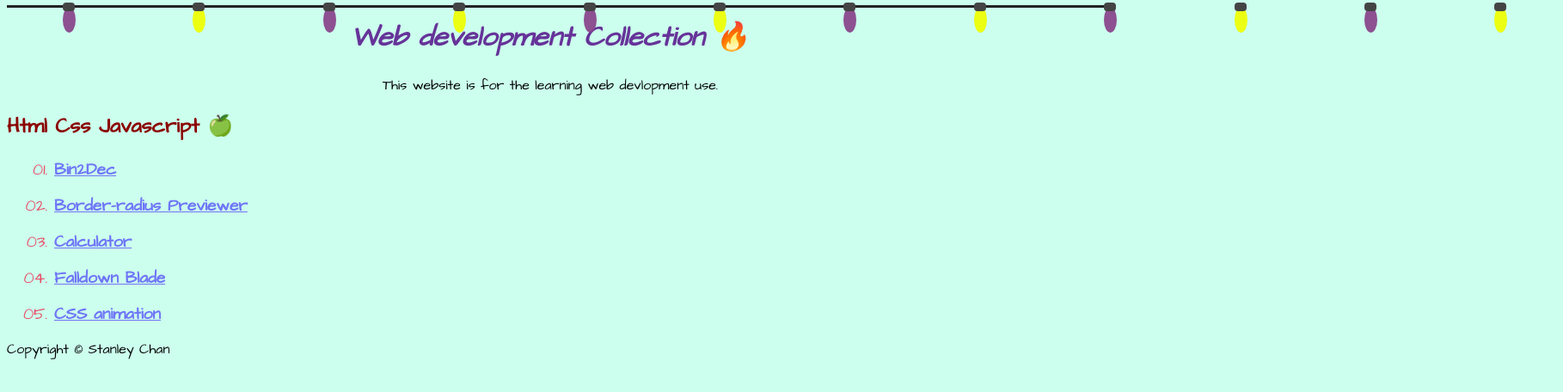
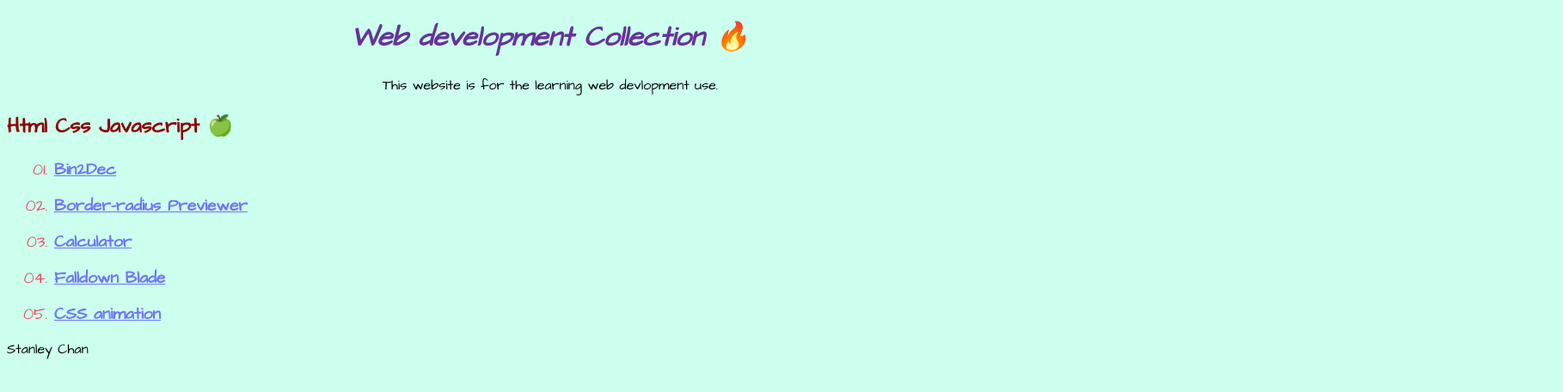
Before and after one commit to StanleyChan-1/Web-project, a plain HTML site: page index.html in a window 1280 px wide. Shown: the whole page at 86% size, 1818 px wide, since content can reach past the window. Drawn offline with Linux system fonts and the light colour scheme.

Commit message:
Add files via upload

```diff
--- a/index.html
+++ b/index.html
@@ -13,34 +13,20 @@
 <body>
     <h1>Web development Collection 🔥 </h1>
     <p class="intro">This website is for the learning web devlopment use.</p>
-    <ul class="decoration">
-        <li></li>
-        <li></li>
-        <li></li>
-        <li></li>
-        <li></li>
-        <li></li>
-        <li></li>
-        <li></li>
-        <li></li>
-        <li></li>
-        <li></li>
-        <li></li>
-    </ul>
+
     <h2>Html Css Javascript 🍏</h2>
     <ul class="firstList">
-        <li><strong><a href="/Bin2Dec/index.html">Bin2Dec</a></strong></li>
-        <li><strong><a href="/Border-radius Previewer/index.html">Border-radius Previewer</a></strong></li>
-        <li><strong><a href="/calculator/index.html">Calculator</a></strong></li>
-        <li><strong><a href="/Falldown Blade/index.html">Falldown Blade</a></strong></li>
-        <li><strong><a href="/CSS animation/">CSS animation</a></strong></li>
+        <li><strong><a href="Bin2Dec/index.html">Bin2Dec</a></strong></li>
+        <li><strong><a href="Border-radius Previewer/index.html">Border-radius Previewer</a></strong></li>
+        <li><strong><a href="calculator/index.html">Calculator</a></strong></li>
+        <li><strong><a href="Falldown Blade/index.html">Falldown Blade</a></strong></li>
+        <li><strong><a href="CSS animation/index.html">CSS animation</a></strong></li>
+
     </ul>
 
 
-    <!-- <ul>
-        <li></li>
-    </ul> -->
-    <footer>Copyright © Stanley Chan</footer>
+
+    <footer>Stanley Chan</footer>
 
 </body>
 
--- a/style.css
+++ b/style.css
@@ -28,58 +28,6 @@ a {
   font-size: larger;
 }
 
-.decoration {
-  text-align: center;
-  white-space: nowrap;
-  position: absolute;
-  top: -110px;
-  padding: 0;
-  width: 100%;
-  border-bottom: 3px solid #222;
-  height: 100px;
-}
-
-.decoration li {
-  position: relative;
-  list-style: none;
-  margin: 0 65px;
-  padding: 0;
-  display: inline-block;
-  width: 15px;
-  height: 30px;
-  border-radius: 50%;
-  top: 102px;
-  background: rgba(238, 255, 2, 0.932);
-
-  /* keyframes */
-  animation-name: evenflash;
-  animation-duration: 1s;
-  animation-timing-function: linear;
-  animation-fill-mode: both;
-  animation-iteration-count: infinite;
-}
-
-.decoration li:nth-child(odd) {
-  background: rgba(136, 68, 138, 0.932);
-  /* keyframes */
-  animation-name: oddflash;
-  animation-duration: 1s;
-  animation-timing-function: linear;
-  animation-fill-mode: both;
-  animation-iteration-count: infinite;
-}
-
-.decoration li:before {
-  content: "";
-  position: absolute;
-  width: 14px;
-  height: 10px;
-  border-radius: 4px;
-  top: -5px;
-  left: 0;
-  background: #444;
-}
-
 @keyframes evenflash {
   0% {
   }
```
